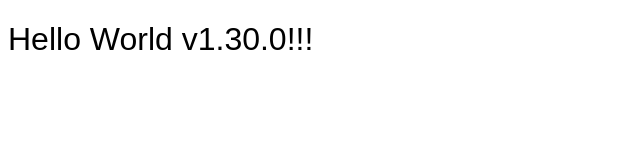
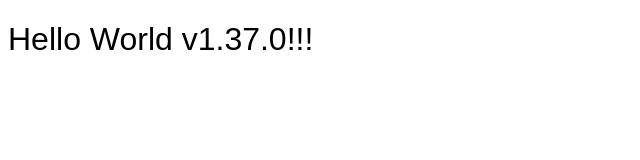
Before and after one commit to masalinas/poc-chart-helloworld, a plain HTML site: page index.html in a window 1280 px wide. Shown: the full height of the page, 0-640 px from the left. Drawn offline with Linux system fonts and the light colour scheme.

Commit message:
last commit

```diff
--- a/index.html
+++ b/index.html
@@ -14,7 +14,7 @@
   </head>
   <body>
       <h1>
-          Hello World v1.30.0!!!
+          Hello World v1.37.0!!!
       </h1>
   </body>
 </html>
```
Also changed, not shown: 3 other files.
